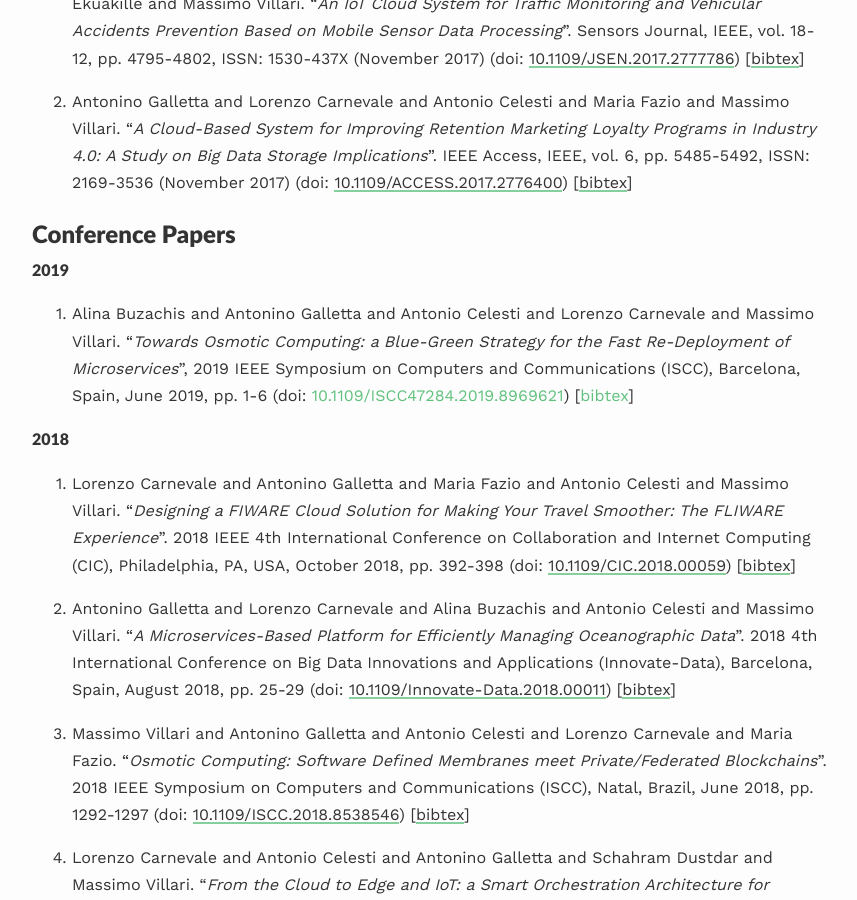
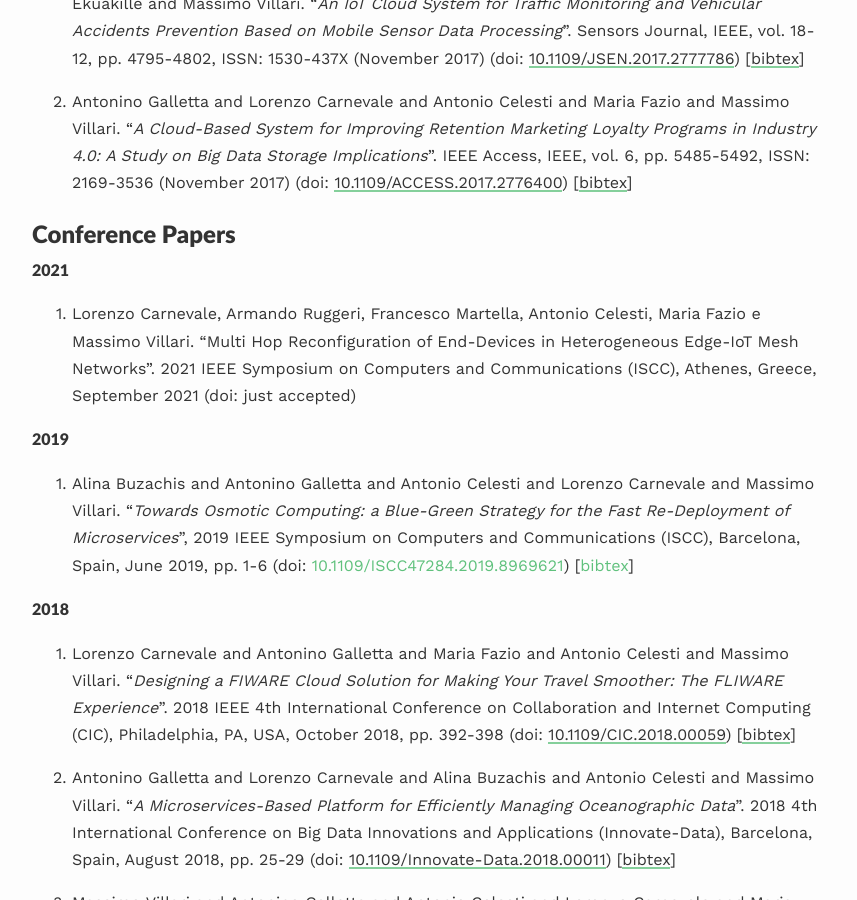
Before and after one commit to lcarnevale/lcarnevale.github.io, a Jekyll site: the page built from _pages/publications.md, in a window 1280 px wide and 900 px high, scrolled down 1547 px. Shown: the whole window, without its empty margins (208-1065 px from the left). Built offline with Jekyll 4.4.1, drawn with Linux system fonts in a browser that asks for light colours; nearby versions of some CDN libraries; our own code applies the rules of GitHub Pages for plain Markdown files.

Commit message:
add accepted paper at ISCC 2021

```diff
--- a/_pages/publications.md
+++ b/_pages/publications.md
@@ -35,6 +35,9 @@
 
 
 ## Conference Papers
+
+#### 2021
+1. Lorenzo Carnevale, Armando Ruggeri, Francesco Martella, Antonio Celesti, Maria Fazio e Massimo Villari. “Multi Hop Reconfiguration of End-Devices in Heterogeneous Edge-IoT Mesh Networks”. 2021 IEEE Symposium on Computers and Communications (ISCC), Athenes, Greece, September 2021 (doi: just accepted)
 
 #### 2019
 1. Alina Buzachis and Antonino Galletta and Antonio Celesti and Lorenzo Carnevale and Massimo Villari. "*Towards Osmotic Computing: a Blue-Green Strategy for the Fast Re-Deployment of Microservices*", 2019 IEEE Symposium on Computers and Communications (ISCC), Barcelona, Spain, June 2019, pp. 1-6 (doi: [10.1109/ISCC47284.2019.8969621](https://doi.org/10.1109/ISCC47284.2019.8969621)) [[bibtex](https://github.com/lcarnevale/publications/blob/main/bibtex/201906-paper-conference-ieee-iscc.bib)]
```
